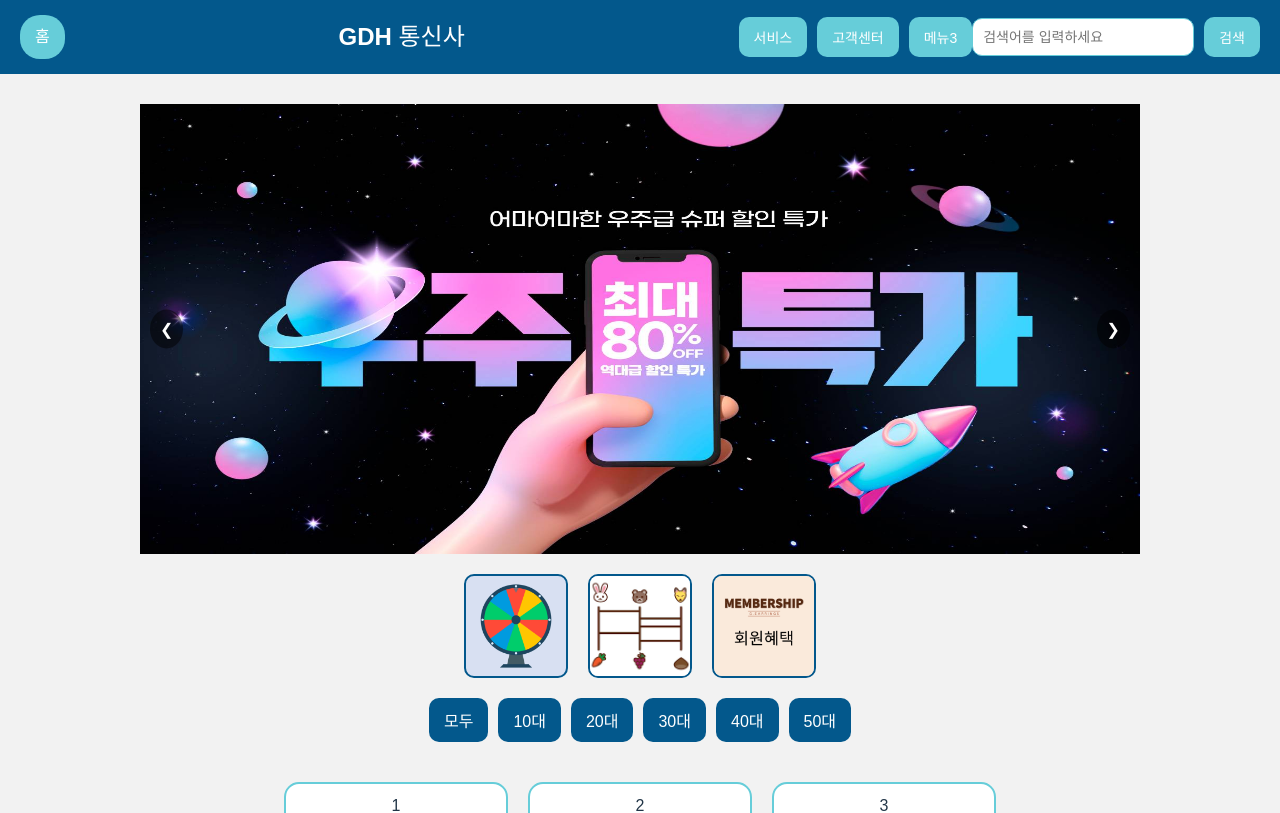
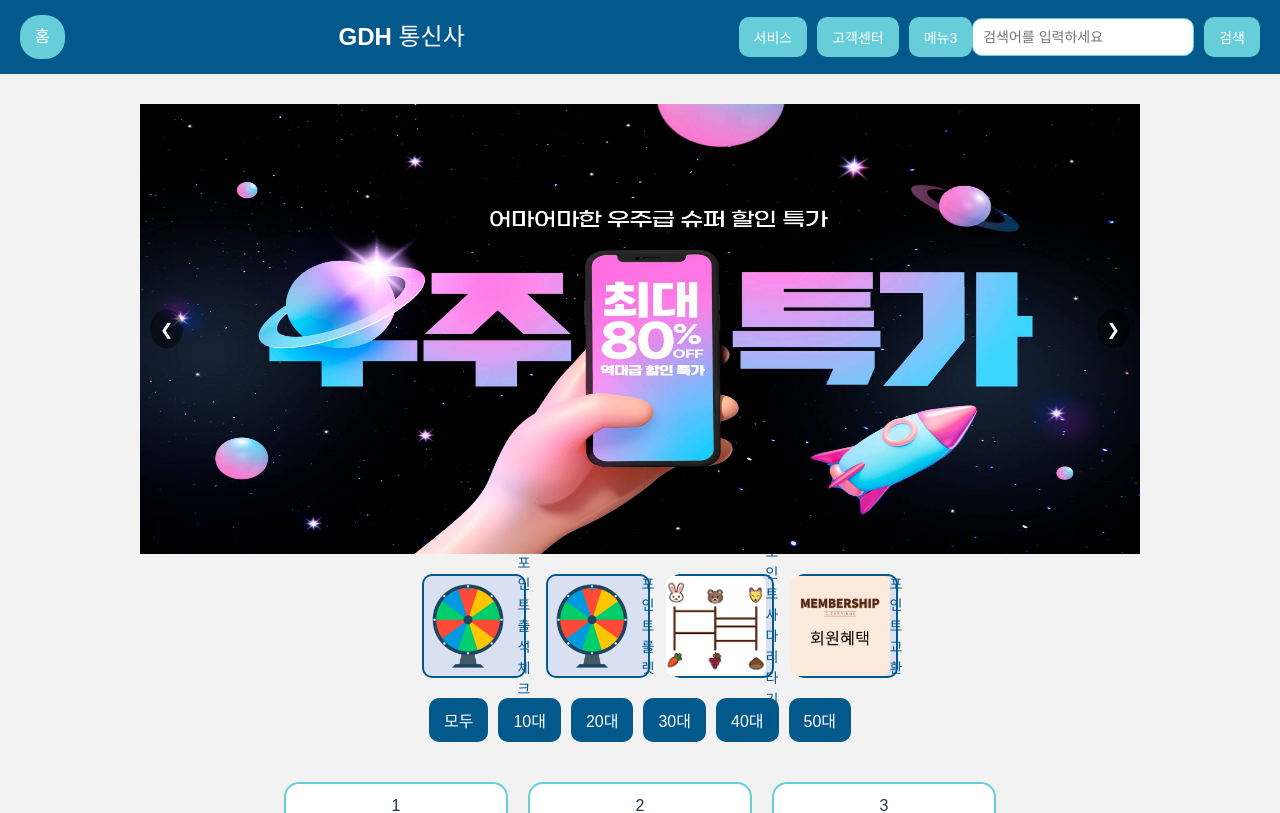
Before and after one commit to MrDos89/PMSProj, a React (Vite) app in the folder PMSProj/: page / in a window 1280 px wide. Shown: the top 813 px of the page. Built offline with nearby package versions, Linux system fonts and the light colour scheme.

Commit message:
[도형] 출석체크용 버튼 추가 및 포인트 기능용 기초 베이스 작업

```diff
--- a/PMSProj/src/component/MiniGames.jsx
+++ b/PMSProj/src/component/MiniGames.jsx
@@ -4,25 +4,53 @@ import "../cssall/MiniGames.css";
 const games = [
   {
     id: 1,
+    name: "포인트 출석체크",
     img: "./image/pngtree-lucky-wheel-png-image_6518840.png",
   },
-  { id: 2, img: "./image/images.png" },
+  {
+    id: 2,
+    name: "포인트 룰렛",
+    img: "./image/pngtree-lucky-wheel-png-image_6518840.png",
+  },
   {
     id: 3,
+    name: "포인트 사다리타기",
+    img: "./image/images.png",
+  },
+  {
+    id: 4,
+    name: "포인트 교환",
     img: "./image/c1fa27f2b5cec238595a9f86b0e8c5c2.png",
   },
 ];
 
 function MiniGames() {
   return (
-    <div className="mini-games">
+    <ul className="mini-games">
       {games.map((game) => (
-        <div key={game.id} className="game">
+        <li
+          key={game.id}
+          className="game"
+          alt="game.name"
+          onClick={(_id) => {
+            if (_id === 1) {
+              //@todo - 포인트 출석체크
+            } else if (_id === 2) {
+              //@todo - 포인트 률렛
+            } else if (_id === 3) {
+              //@todo - 포인트 사다리 타기
+            } else if (_id === 4) {
+              //@todo - 포인트 교환기능
+            } else {
+              //@todo - 예외처리
+            }
+          }}
+        >
           <img src={game.img} alt={game.name} />
           <div>{game.name}</div>
-        </div>
+        </li>
       ))}
-    </div>
+    </ul>
   );
 }
 
--- /dev/null
+++ b/PMSProj/src/component/minigame/MiniGamesFunction.jsx
@@ -0,0 +1,5 @@
+function MiniGamesFunction() {
+  return <div></div>;
+}
+
+export default MiniGamesFunction;
```
